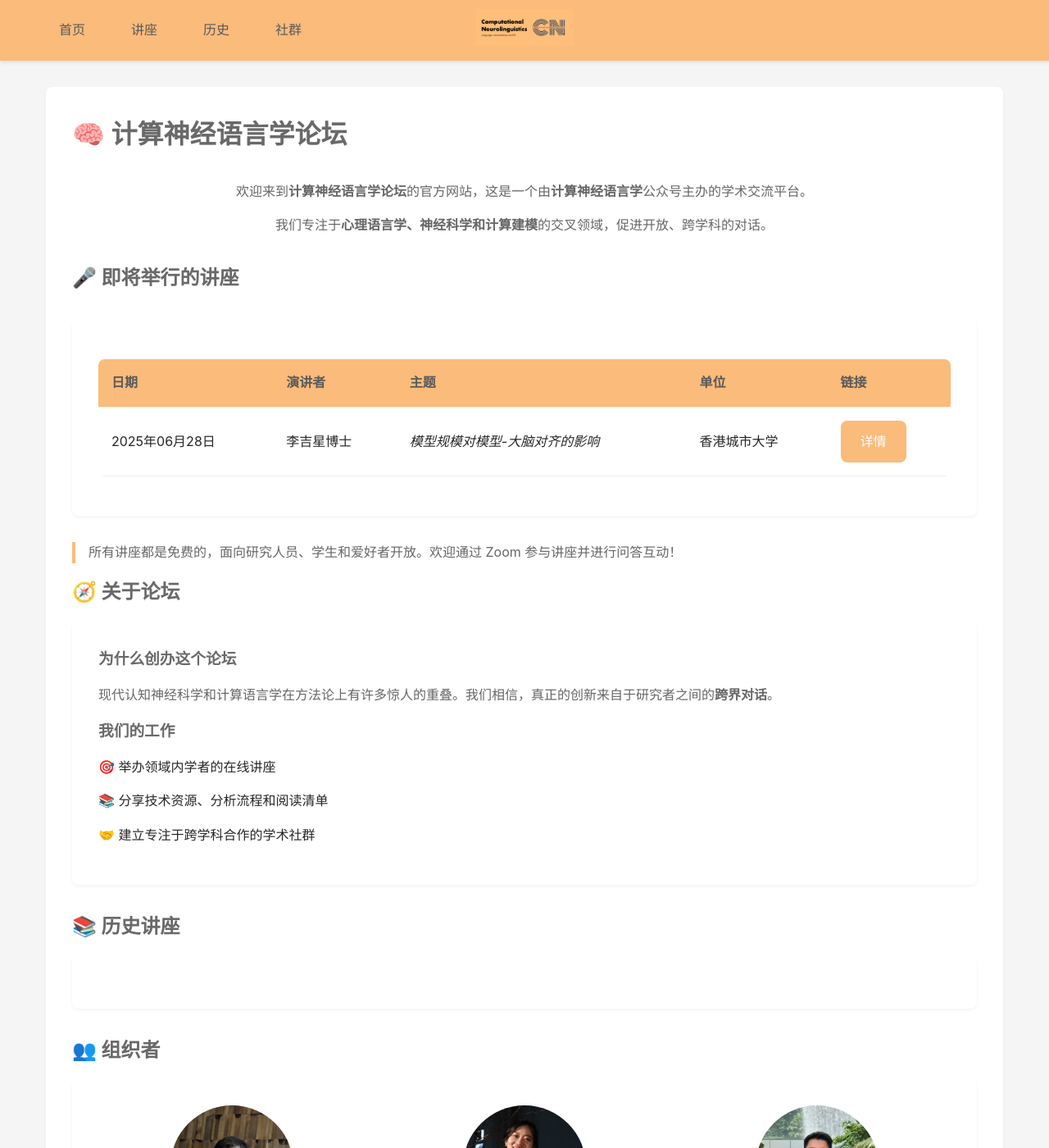
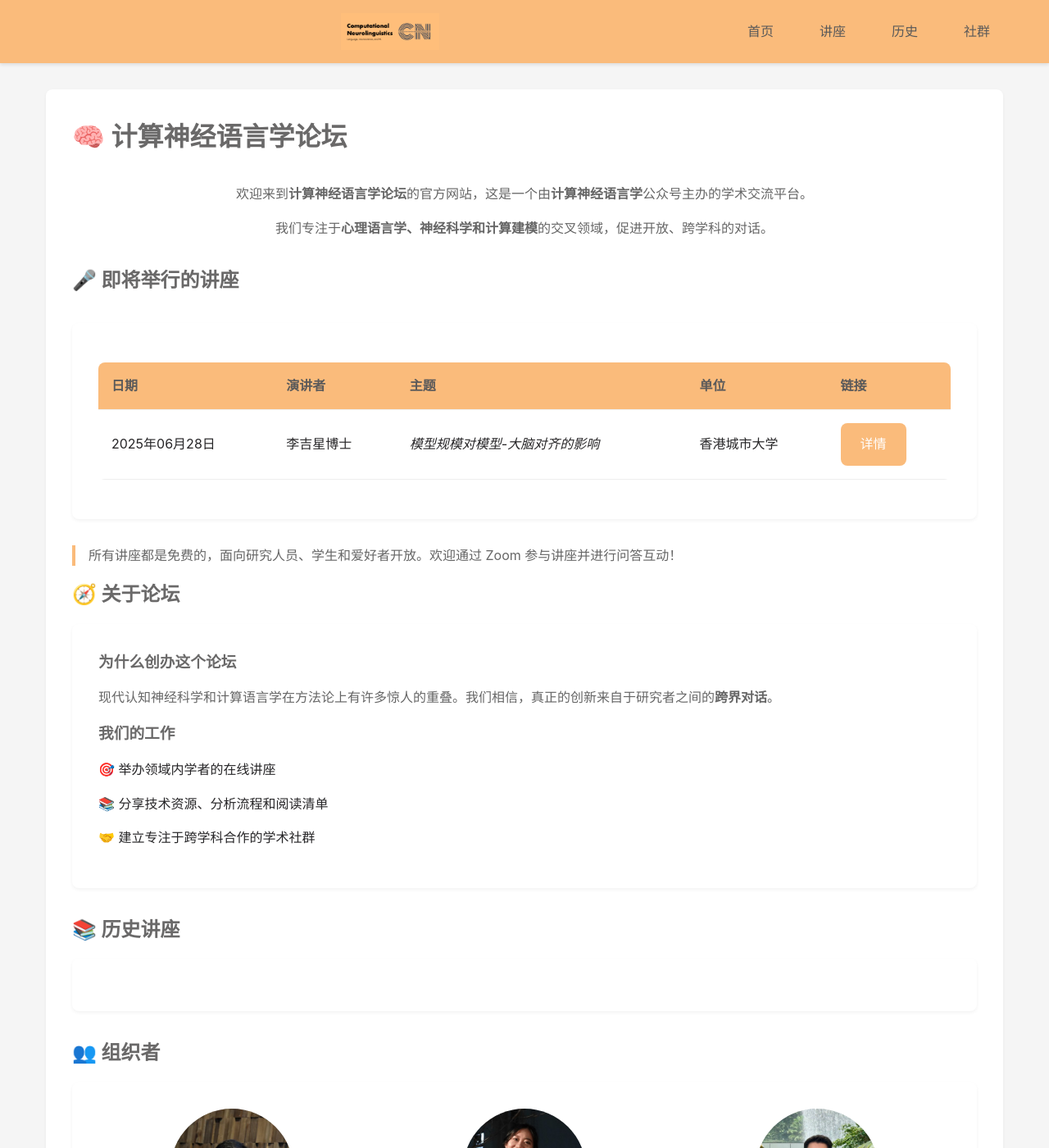
Before and after one commit to xufengduan/Computational-Neurolinguistics-Forum, a Jekyll site: the page built from README.md, in a window 1280 px wide and 1400 px high. Shown: the whole window at 82% size. Built offline with Jekyll 4.4.1, drawn with Linux system fonts in a browser that asks for light colours.

Commit message:
add info

```diff
--- a/_layouts/default.html
+++ b/_layouts/default.html
@@ -52,12 +52,10 @@
         }
 
         .site-title {
-            position: absolute;
-            left: 0;
-            right: 0;
-            text-align: center;
-            padding: 0;
-            margin: 0;
+            display: flex;
+            justify-content: center;
+            align-items: center;
+            flex: 1;
         }
 
         .site-logo {
@@ -68,10 +66,9 @@
         }
 
         .nav-links {
-            position: relative;
-            z-index: 1;
             display: flex;
             gap: 1.5rem;
+            margin-left: auto;
         }
 
         .nav-links a {
```
